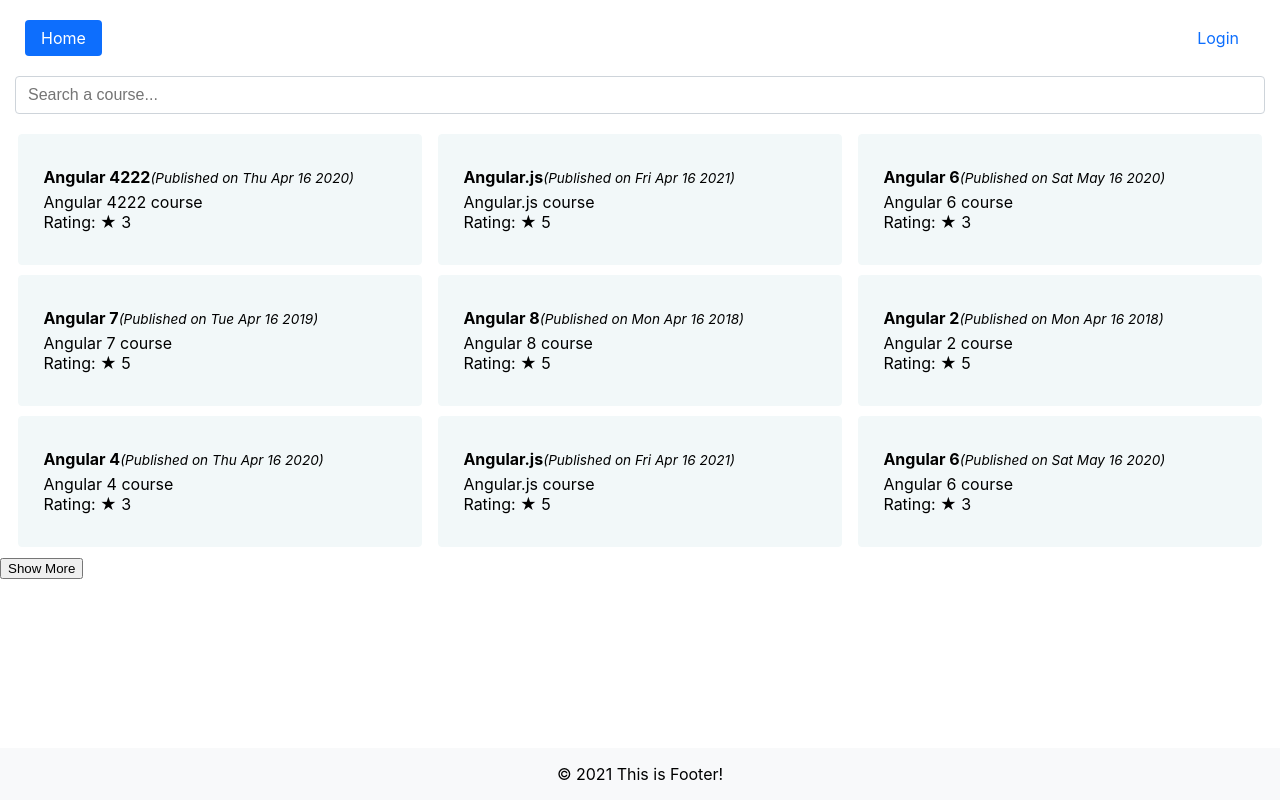
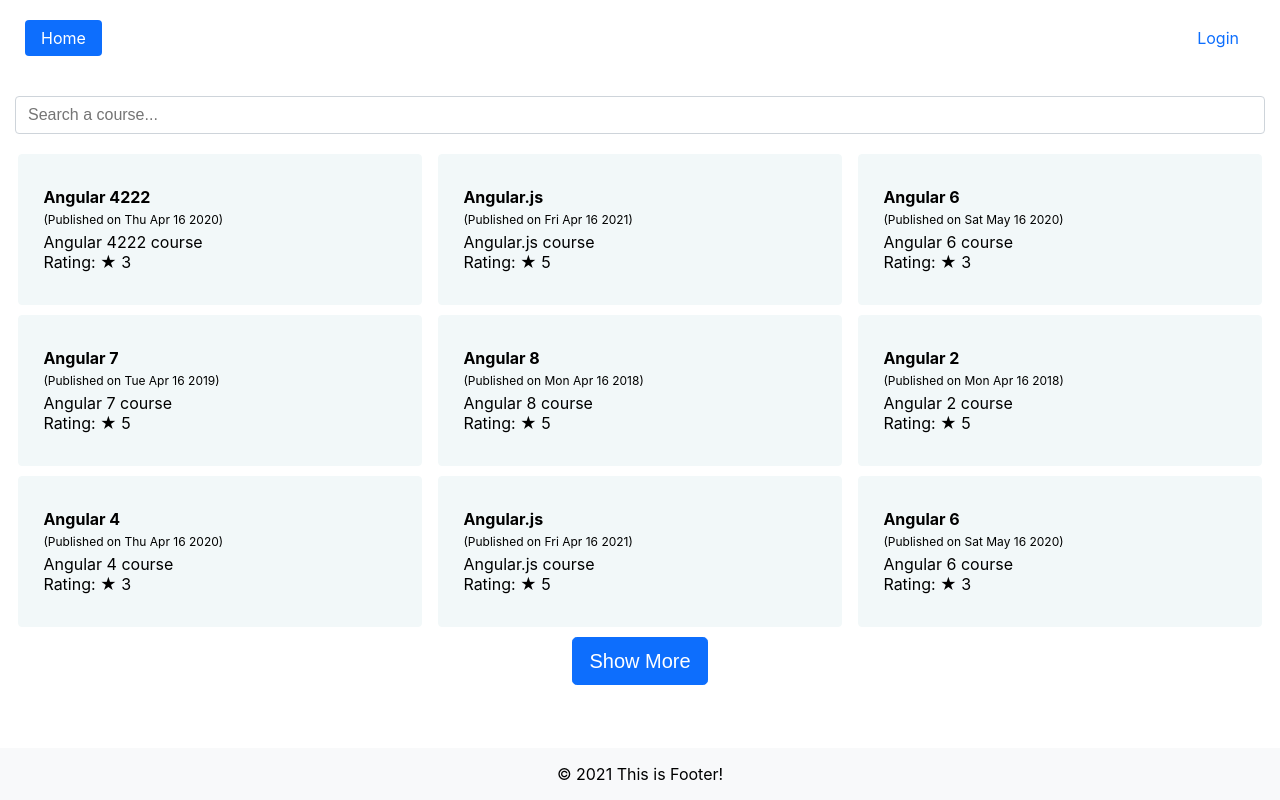
Before and after one commit to ps99/catacourses, a React (Create React App) app: page / in a window 1280 px wide. Built offline with nearby package versions, Linux system fonts and the light colour scheme; data requests are answered from the project's data file.

Commit message:
Add Search

```diff
--- a/db.json
+++ b/db.json
@@ -21,7 +21,7 @@
       "id": 1,
       "title": "Angular 4222",
       "description": "Angular 4222 course",
-      "authorID": "pablo",
+      "authorId": "pablo",
       "date": "2020-04-16T10:55:55.058Z",
       "rating": 3
     },
@@ -29,7 +29,7 @@
       "id": 2,
       "title": "Angular.js",
       "description": "Angular.js course",
-      "authorID": "mike",
+      "authorId": "mike",
       "date": "2021-04-16T10:55:55.058Z",
       "rating": 5
     },
@@ -37,7 +37,7 @@
       "id": 3,
       "title": "Angular 6",
       "description": "Angular 6 course",
-      "authorID": "pablo",
+      "authorId": "pablo",
       "date": "2020-05-16T10:55:55.058Z",
       "rating": 3
     },
@@ -45,7 +45,7 @@
       "id": 4,
       "title": "Angular 7",
       "description": "Angular 7 course",
-      "authorID": "mike",
+      "authorId": "mike",
       "date": "2019-04-16T10:55:55.058Z",
       "rating": 5
     },
@@ -53,7 +53,7 @@
       "id": 5,
       "title": "Angular 8",
       "description": "Angular 8 course",
-      "authorID": "mike",
+      "authorId": "mike",
       "date": "2018-04-16T10:55:55.058Z",
       "rating": 5
     },
@@ -61,7 +61,7 @@
       "id": 6,
       "title": "Angular 2",
       "description": "Angular 2 course",
-      "authorID": "mike",
+      "authorId": "mike",
       "date": "2018-04-16T10:55:55.058Z",
       "rating": 5
     },
@@ -69,7 +69,7 @@
       "id": 7,
       "title": "Angular 4",
       "description": "Angular 4 course",
-      "authorID": "pablo",
+      "authorId": "pablo",
       "date": "2020-04-16T10:55:55.058Z",
       "rating": 3
     },
@@ -77,7 +77,7 @@
       "id": 8,
       "title": "Angular.js",
       "description": "Angular.js course",
-      "authorID": "mike",
+      "authorId": "mike",
       "date": "2021-04-16T10:55:55.058Z",
       "rating": 5
     },
@@ -85,7 +85,7 @@
       "id": 9,
       "title": "Angular 6",
       "description": "Angular 6 course",
-      "authorID": "pablo",
+      "authorId": "pablo",
       "date": "2020-05-16T10:55:55.058Z",
       "rating": 3
     },
@@ -93,7 +93,7 @@
       "id": 10,
       "title": "Angular 7",
       "description": "Angular 7 course",
-      "authorID": "mike",
+      "authorId": "mike",
       "date": "2019-04-16T10:55:55.058Z",
       "rating": 5
     },
@@ -101,7 +101,7 @@
       "id": 11,
       "title": "Angular 8",
       "description": "Angular 8 course",
-      "authorID": "mike",
+      "authorId": "mike",
       "date": "2018-04-16T10:55:55.058Z",
       "rating": 5
     },
@@ -109,16 +109,23 @@
       "id": 12,
       "title": "Angular 2",
       "description": "Angular 2 course",
-      "authorID": "mike",
+      "authorId": "mike",
       "date": "2018-04-16T10:55:55.058Z",
       "rating": 5
     },
     {
-      "title": "React JS Super Puper",
-      "description": "Super Puper course React JS Hooks Shmooks etc",
-      "date": "2021-09-27T06:50:26.194Z",
       "id": 13,
-      "rating": -1
+      "title": "esfdghj",
+      "description": "tdryfughjkl",
+      "authorId": "admin",
+      "date": "2021-09-27T20:20:47.460Z"
+    },
+    {
+      "title": "dsadasd",
+      "description": "dsadsada",
+      "authorId": "admin",
+      "date": "2021-09-27T20:31:22.300Z",
+      "id": 14
     }
   ]
 }
--- a/src/Interface.ts
+++ b/src/Interface.ts
@@ -1,8 +1,8 @@
 export interface CourseModel {
-  id: number;
+  id?: number;
   date: Date;
   title: string;
   description: string;
-  author: string;
-  rating: number;
+  authorId: string;
+  rating?: number;
 }
--- a/src/components/Course/Course.tsx
+++ b/src/components/Course/Course.tsx
@@ -1,15 +1,15 @@
 export const Course = (props:any) => {
   const {title, date, description, author, rating} = props.data;
+  const ratingText = rating ? `Rating: \u2605 ${rating}` : null
   return (
     <li className="course_card__wrapper">
       <div className="course_card">
-        <div className="course_card__title">
-          {title}
-          <em className="course_card__date">(Published on {new Date(date).toDateString()})</em>
-        </div>
+        <div className="course_card__title">{title}</div>
+        <div className="course_card__date">(Published on {new Date(date).toDateString()})</div>
         <div className="course_card__description">{description}</div>
         <div className="course_card__author">{author}</div>
-        <div className="course_card__rating">Rating: &#9733; {rating}</div>
+        <div className="course_card__rating">{ratingText}</div>
+
       </div>
     </li>
   )
--- a/src/components/Header/Header.tsx
+++ b/src/components/Header/Header.tsx
@@ -1,5 +1,5 @@
 import { NavLink } from 'react-router-dom';
-import {AuthManager} from '../../services/Auth.services'
+import { AuthManager } from '../../services/Auth.services'
 
 export const Header = (props:any) => {
   const {currentState} = props;
--- a/src/components/HomePage/Home.tsx
+++ b/src/components/HomePage/Home.tsx
@@ -2,39 +2,46 @@
 import { useEffect, useState } from 'react';
 import { apiStates, useApi } from '../../tools';
 import Course from "../Course/Course";
-import {CourseModel} from "../../Interface"
+import { CourseModel } from "../../Interface"
+import { Search } from "../Search/Search"
+import { getPageData, getSearchData } from "../../services/Network.services"
 
 const LIMIT_OF_ITEMS = 9;
 
 export const Home = () => {
+  const [loading, setLoading] = useState(false);
   const [dataToShow, setDataToShow] = useState<CourseModel | any>([]);
+  const [coursesFound, setCoursesFound] = useState([]);
   const [pageCount, setPageCount] = useState(1);
   const [visibility, setVisisbility] = useState(true);
   const [query, setQuery] = useState('');
 
   const updateSearchString = (str: string) => {
     setQuery(str);
-    // loadSearchResults(query);
+    loadSearchResults(query);
   };
 
+  const updateLoadingStatus = (isLoading: boolean) => setLoading(isLoading);
 
-  // const loadSearchResults = (searchString: string): Promise<boolean> => {
-  //   if (searchString === '') {
-  //     return Promise.resolve(false);
-  //   }
+  const loadSearchResults = (searchString: string): Promise<boolean> => {
+    if (searchString === '') {
+      return Promise.resolve(false);
+    }
 
-  //   return getSearchData(searchString)
-  //     .then((data) => {
-  //       setCoursesFound(data.map(dataToCourse));
+    return getSearchData(searchString)
+      .then((data) => {
+        setCoursesFound(data.map(dataToCourse));
 
-  //       return true;
-  //     })
-  //     .catch(() => false)
-  //     .finally(() => updateLoadingStatus(false));
-  // };
+        return true;
+      })
+      .catch(() => false)
+      .finally(() => updateLoadingStatus(false));
+  };
+
+  const dataToCourse = (course: any) => ({...course, date: new Date(course.date)} as CourseModel);
 
   useEffect(() => {
-    getDataByPage(pageCount).then(data => {
+    getPageData(pageCount).then(data => {
       setPageCount(pageCount + 1);
       collectCourse(data)
     })
@@ -44,19 +51,12 @@ export const Home = () => {
     setDataToShow([...dataToShow, ...newData]);
   }
 
-  const handleClick = ():void => {
+  const handleClick = async () => {
     setPageCount(pageCount + 1);
-    getDataByPage(pageCount).then(data => {
-      data.length < LIMIT_OF_ITEMS && setVisisbility(false);
-      collectCourse(data)
-    })
+    const data = await getPageData(pageCount);
+    data.length < LIMIT_OF_ITEMS && setVisisbility(false);
+    collectCourse(data);
   }
-
-  const getDataByPage = async (pageCount:number) => {
-    const baseUrl = `http://localhost:3000/courses?_page=${pageCount}&_limit=${LIMIT_OF_ITEMS}`;
-    const getJson = (resp: Response) => resp.json();
-    return fetch(baseUrl).then(getJson);
-  };
 
   const list = dataToShow.map((value:any, id:any) => {
     return <Course key={value.id.toString()} data={value} />;
@@ -65,12 +65,12 @@ export const Home = () => {
   if(visibility) {
     return (
       <main>
-        <div className="course_search">
-          <input type="search" placeholder="Search a course..." />
-        </div>
+        <Search updateSearchString={updateSearchString}/>
         <ul className="courses_list">{list}</ul>
         <div className="courses_showmore">
-          <button onClick={handleClick}>Show More</button>
+          <button
+            className="btn btn-primary btn-lg"
+            onClick={handleClick}>Show More</button>
         </div>
 
       </main>
@@ -78,9 +78,7 @@ export const Home = () => {
   } else {
     return (
       <main>
-        <div className="course_search">
-          <input type="search" placeholder="Search a course..." />
-        </div>
+        <Search updateSearchString={updateSearchString}/>
         <ul className="courses_list">{list}</ul>
       </main>
     )
--- a/src/components/NewCoursePage/AddNewCourse.tsx
+++ b/src/components/NewCoursePage/AddNewCourse.tsx
@@ -3,7 +3,7 @@ import { useHistory } from 'react-router';
 import { addCourse } from '../../services/Network.services';
 
 export const AddNewCourse = (props:any) => {
-  const {id, currentState} = props;
+  const {currentState} = props;
   const [title, setTitle] = useState('');
   const [description, setDescription] = useState('');
   const history = useHistory();
@@ -12,19 +12,21 @@ export const AddNewCourse = (props:any) => {
     redirectToMain();
   }
 
-  const onSubmitClick = async () => {
+  const onSubmitClick = async (e:any) => {
+    e.preventDefault();
     await addCourse({
-      author: id,
       title,
       description,
-      date: new Date(),
-      id: -1,
-      rating: -1
+      authorId: currentState.id,
+      date: new Date()
     });
-    // redirectToMain();
+    redirectToMain();
   };
 
-  const onCancelClick = () => redirectToMain();
+  const onCancelClick = (e:any) => {
+    e.preventDefault();
+    redirectToMain();
+  }
 
   return (
     <main>
--- /dev/null
+++ b/src/components/Search/Search.tsx
@@ -0,0 +1,28 @@
+import { useEffect, useState } from 'react';
+
+type SearchFieldProps = {updateSearchString: (searchString: string) => void};
+type SearchFieldState = {searchString: string};
+
+export const Search = (props:any) => {
+  const [query, setQuery] = useState('');
+  let timerId:any = null;
+
+  useEffect(() => {
+    timerId = setTimeout(() => {
+      props.updateSearchString(query);
+    }, 1000)
+
+    return () => clearTimeout(timerId);
+  }, [query])
+
+  return (
+    <div className="course_search">
+      <input
+        id="query"
+        type="search"
+        placeholder="Search a course..."
+        value={query}
+        onChange={e => setQuery(e.target.value)} />
+    </div>
+  )
+}
--- a/src/index.tsx
+++ b/src/index.tsx
@@ -2,8 +2,6 @@ import React from 'react';
 import ReactDOM from 'react-dom';
 import App from './App';
 import reportWebVitals from './reportWebVitals';
-
-import {mockCourses} from './mockfile'
 
 
 
--- a/src/scss/App.scss
+++ b/src/scss/App.scss
@@ -27,6 +27,10 @@ code {
   min-height: 100%;
   flex-direction: column;
   flex-grow: 1;
+}
+
+main {
+  padding: 20px 0;
 }
 
 .header {
@@ -118,6 +122,11 @@ code {
   padding: 10px 0 0;
 }
 
+.courses_showmore {
+  padding: 0 0 10px;
+  text-align: center;
+}
+
 .course_card {
   position: relative;
   top: 0;
@@ -147,11 +156,12 @@ code {
 .course_card__title {
   padding: 0 0 5px;
   font-weight: 700;
+}
 
-  em {
-    font-weight: normal;
-    font-size: 0.85em;
-  }
+.course_card__date {
+  padding: 0 0 5px;
+  font-weight: normal;
+  font-size: 0.75em;
 }
 
 .loginForm,
--- a/src/services/Network.services.ts
+++ b/src/services/Network.services.ts
@@ -2,16 +2,17 @@ import {CourseModel} from '../Interface';
 
 const baseUrl = 'http://localhost:3000/';
 const getJson = (resp: Response) => resp.json();
+const LIMIT_OF_ITEMS = 9;
 
 export function getPageData(page: number) {
-  return fetch(`${baseUrl}courses?_page=${page}`).then(getJson);
+  return fetch(`${baseUrl}courses?_page=${page}&_limit=${LIMIT_OF_ITEMS}`).then(getJson);
 }
 
 export function getSearchData(searchText: string) {
   return fetch(`${baseUrl}courses?q=${searchText}`).then(getJson);
 }
 
-export async function getCoursesLastId(): Promise<number> {
+async function getCoursesLastId(): Promise<number> {
   return fetch(`${baseUrl}courses`)
     .then(getJson)
     .then(data => data.length);
```
Also changed, not shown: src/mockfile.ts (deleted, +0 -66 lines).
